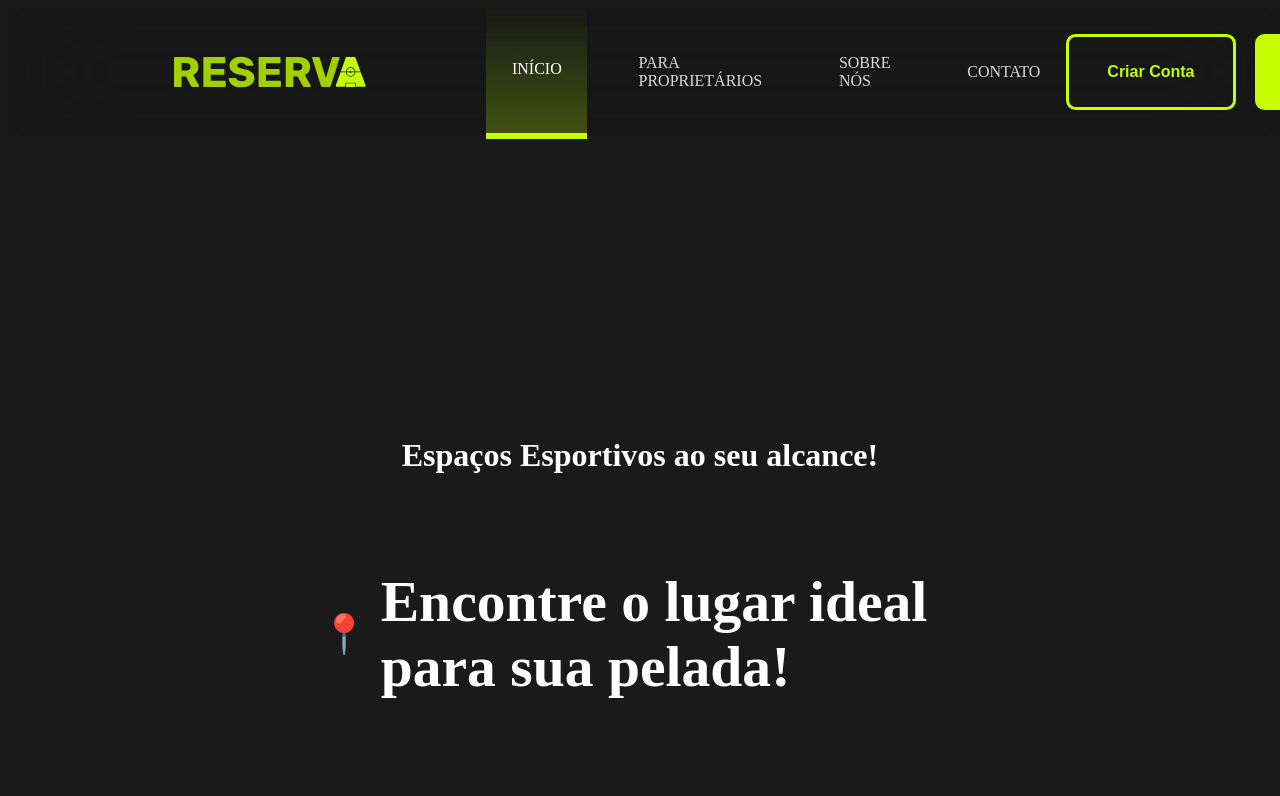
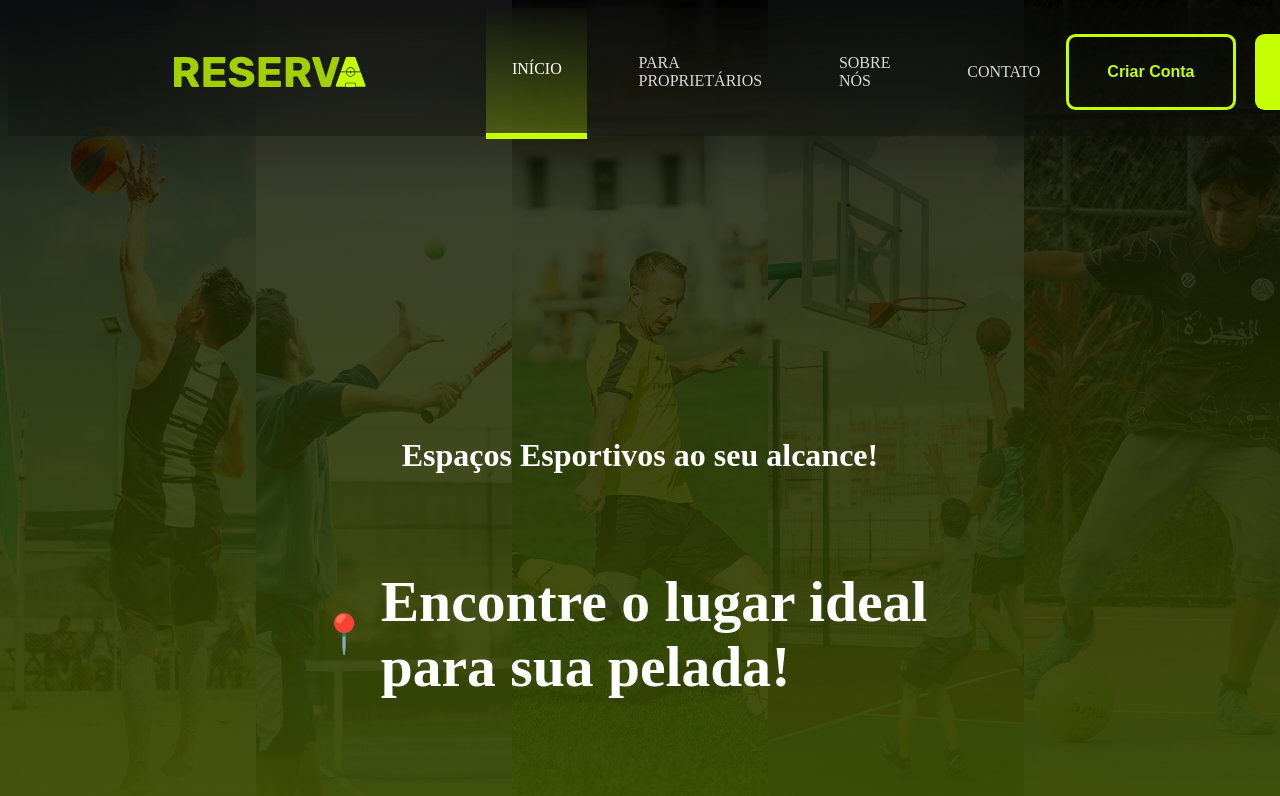
Before and after one commit to ngeremaias/reserva-vue, a Vue app: page / in a window 1280 px wide. Shown: the top 796 px of the page. Built offline with nearby package versions, Linux system fonts and the light colour scheme.

Commit message:
problema das imagens resolvido!

```diff
--- a/src/assets/css/index.css
+++ b/src/assets/css/index.css
@@ -106,12 +106,17 @@ body {
 }
 
 .fractal {
-    height: 100%;
+  position: fixed;
+  top: 0;
+  left: 0;
+  display: flex;
+  width: 100vw;
+  height: 100vh;
+  z-index: -1;
 }
 
 .fractal div[class^="fr-"] {
-    width: 100%;
-    height: 100%;
+  flex: 1;
   background-size: cover;
   background-repeat: no-repeat;
   background-position: center;
@@ -122,7 +127,7 @@ body {
     linear-gradient(180deg, rgba(0,0,0,.5) 0%, rgba(0,0,0,.1) 25%),
     linear-gradient(180deg, rgba(0,0,0,.5) 0%, rgba(0,0,0,.5) 100%),
     linear-gradient(180deg, rgba(197,253,1,0) 0%, rgba(197,253,1,.5) 100%),
-        url("../img/voleyball.webp");
+    url("../img/fr-1.png");
 }
 
 .fr-2 {
@@ -130,7 +135,7 @@ body {
         linear-gradient(180deg, rgba(0,0,0,.5) 0%, rgba(0,0,0,.1) 25%),
         linear-gradient(180deg, rgba(0,0,0,.5) 0%, rgba(0,0,0,.5) 100%),
         linear-gradient(180deg, rgba(197,253,1,0) 0%, rgba(197,253,1,.5) 100%),
-        url("../img/tenis.webp");
+        url("../img/fr-2.png");
 }
 
 .fr-3 {
@@ -138,7 +143,7 @@ body {
         linear-gradient(180deg, rgba(0,0,0,.5) 0%, rgba(0,0,0,.1) 25%),
         linear-gradient(180deg, rgba(0,0,0,.5) 0%, rgba(0,0,0,.5) 100%),
         linear-gradient(180deg, rgba(197,253,1,0) 0%, rgba(197,253,1,.5) 100%),
-        url("../img/soccer.webp");
+        url("../img/fr-3.png");
 }
 
 .fr-4 {
@@ -146,7 +151,7 @@ body {
         linear-gradient(180deg, rgba(0,0,0,.5) 0%, rgba(0,0,0,.1) 25%),
         linear-gradient(180deg, rgba(0,0,0,.5) 0%, rgba(0,0,0,.5) 100%),
         linear-gradient(180deg, rgba(197,253,1,0) 0%, rgba(197,253,1,.5) 100%),
-        url("../img/basketball.webp");
+        url("../img/fr-4.png");
 }
 
 .fr-5 {
@@ -154,5 +159,5 @@ body {
         linear-gradient(180deg, rgba(0,0,0,.5) 0%, rgba(0,0,0,.1) 25%),
         linear-gradient(180deg, rgba(0,0,0,.5) 0%, rgba(0,0,0,.5) 100%),
         linear-gradient(180deg, rgba(197,253,1,0) 0%, rgba(197,253,1,.5) 100%),
-        url("../img/futsal.webp");
+        url("../img/fr-5.png");
 }
--- a/src/views/Home.vue
+++ b/src/views/Home.vue
@@ -1,4 +1,11 @@
 <template>
+  <div class="fractal">
+  <div class="fr-1"></div>
+  <div class="fr-2"></div>
+  <div class="fr-3"></div>
+  <div class="fr-4"></div>
+  <div class="fr-5"></div>
+</div>
   <div class="center">
     <div class="text">
       <h1><strong>Espaços Esportivos</strong> ao seu alcance!</h1>
```
Lines whose indentation alone changed are shown as unchanged.
